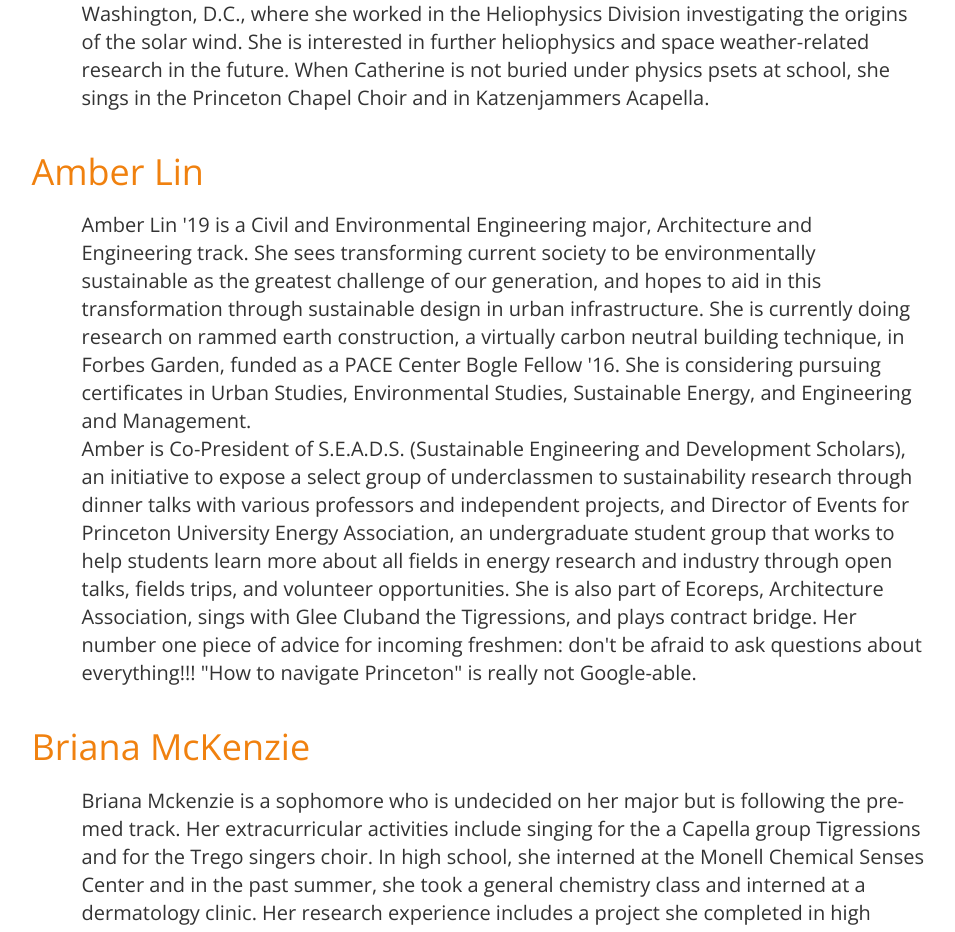
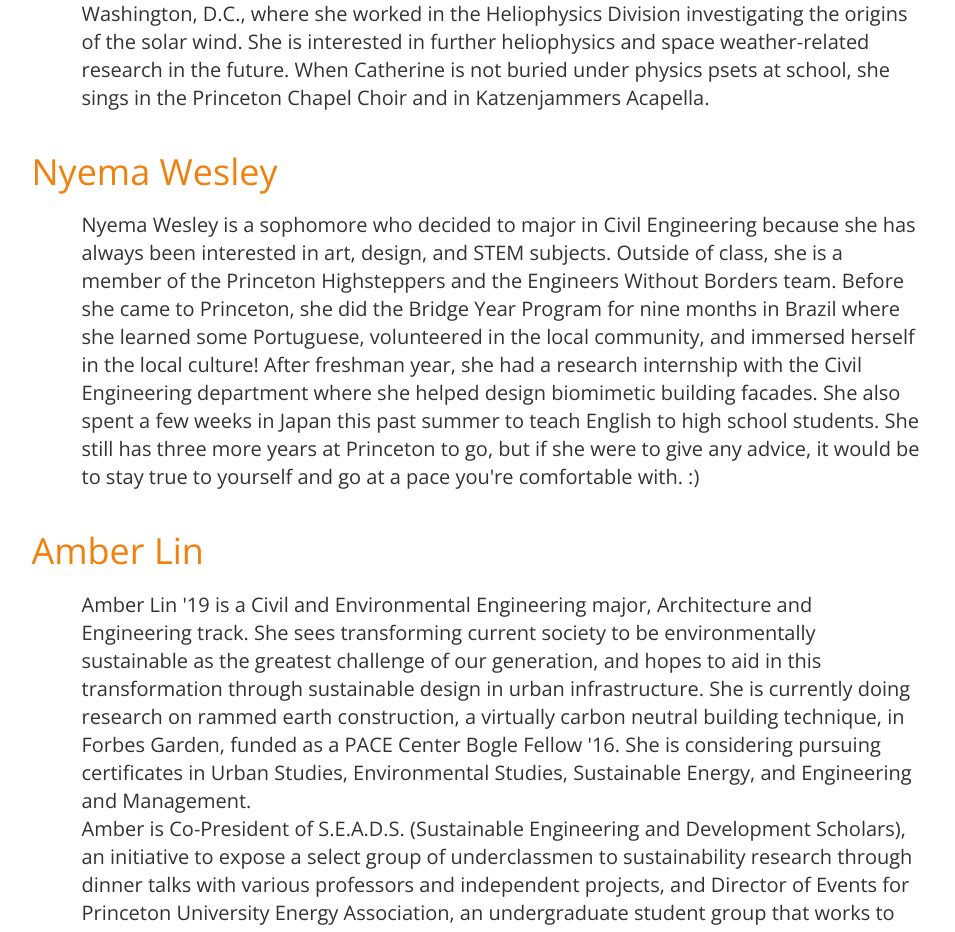
Before and after one commit to princetonassociationofwomeninstem/princetonassociationofwomeninstem.github.io, a website: page members.html in a window 1280 px wide. Shown: the part 2041-2973 px from the top of the page, without its empty margins (136-1091 px from the left). Drawn offline with nearby package versions, Linux system fonts and the light colour scheme.

Commit message:
new members

```diff
--- a/members.html
+++ b/members.html
@@ -100,6 +100,10 @@
                      <i>Favorite class: </i>In a stunning turn of events, Catherine’s favorite class at Princeton is in the one department she swore she would never major in: Grand Strategy (WWS315). (Use your distribution requirements and PDFs to take classes outside of your comfort zone. The results might surprise you.)<br>
                      <i>Signature survival tip: </i>Physics often requires great stamina. As such, never attempt a pset without food close at hand. Catherine’s personal favorite is Honey Nut Cheerios, but to each her own.<br>
                      A lifelong love of mathematics and a curiosity about the universe led Catherine to physics despite original intentions to the contrary.  (Physics is simply describing the world using math, so she supposes it was the inevitable end point.) In particular, she finds Sun-Earth interactions fascinating since they have the glamour of space but are close enough to home that you can casually gaze upward and see their beautiful effects (read: auroras). This past summer, Catherine interned at NASA Goddard Space Flight Center outside of Washington, D.C., where she worked in the Heliophysics Division investigating the origins of the solar wind.  She is interested in further heliophysics and space weather-related research in the future. When Catherine is not buried under physics psets at school, she sings in the Princeton Chapel Choir and in Katzenjammers Acapella.</p>
+                     </div>
+                <div class="col-lg-10 col-lg-offset-1">
+                    <h1 class="tangerine">Nyema Wesley</h1>
+                     <p class="largetext"> Nyema Wesley is a sophomore who decided to major in Civil Engineering because she has always been interested in art, design, and STEM subjects. Outside of class, she is a member of the Princeton Highsteppers and the Engineers Without Borders team. Before she came to Princeton, she did the Bridge Year Program for nine months in Brazil where she learned some Portuguese, volunteered in the local community, and immersed herself in the local culture! After freshman year, she had a research internship with the Civil Engineering department where she helped design biomimetic building facades. She also spent a few weeks in Japan this past summer to teach English to high school students. She still has three more years at Princeton to go, but if she were to give any advice, it would be to stay true to yourself and go at a pace you're comfortable with. :)</p>
                 </div>
                 <div class="col-lg-10 col-lg-offset-1">
                     <h1 class="tangerine">Amber Lin</h1>
```
